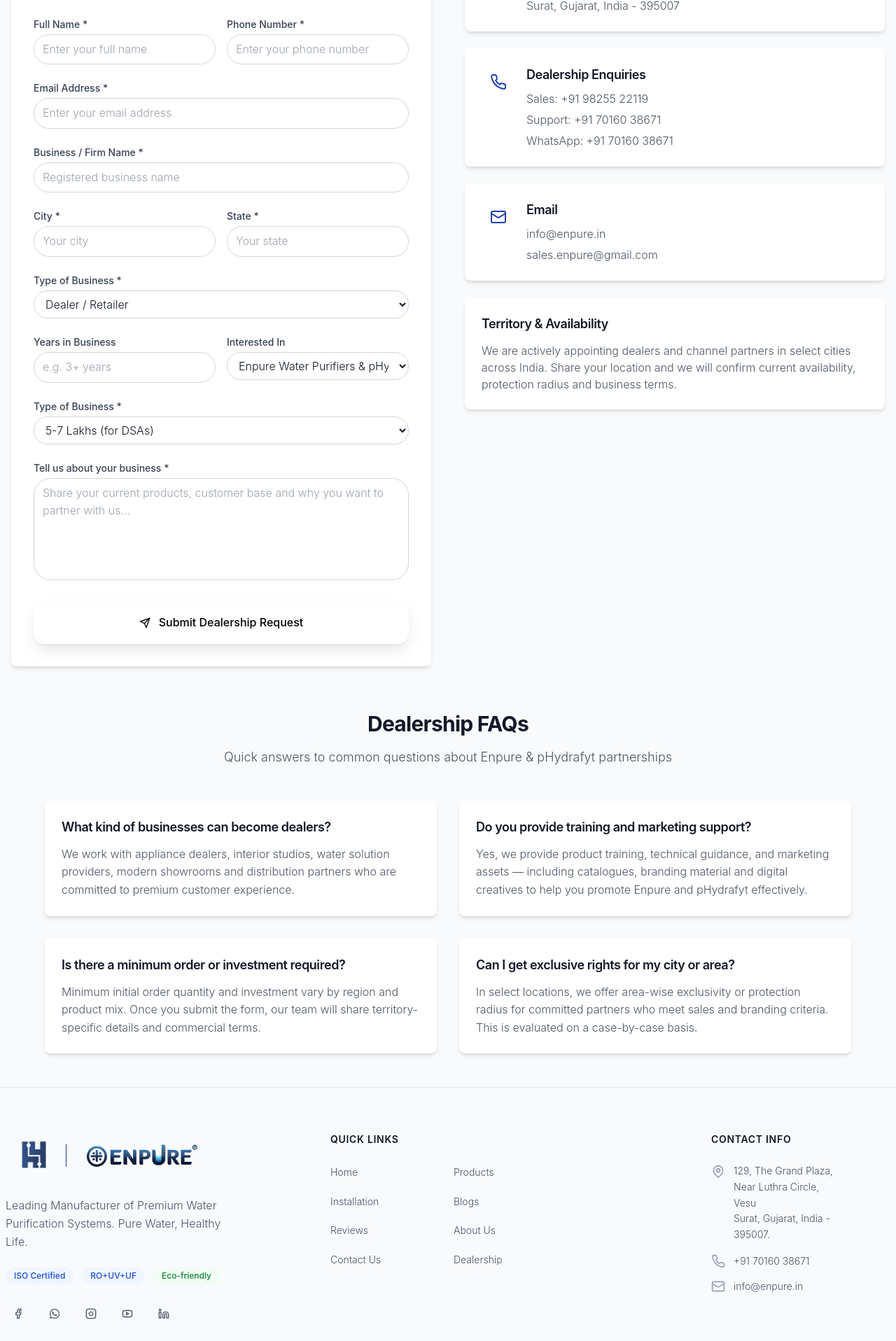
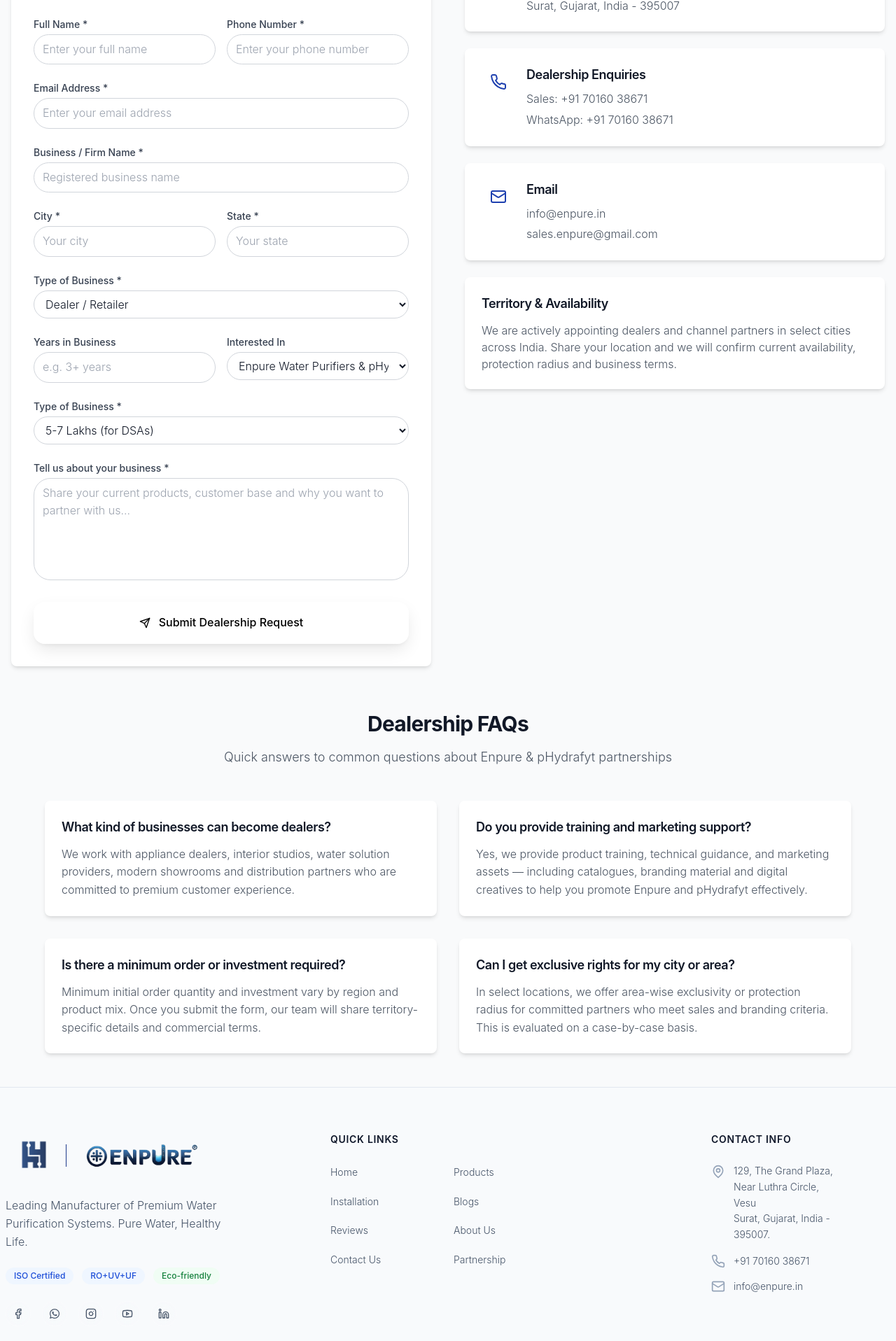
Before and after one commit to shethja/enpure_india_vercel, a React (Vite) app: page /dealership in a window 1280 px wide. Shown: the part 804-2720 px from the top of the page at 70% size. Built offline with nearby package versions, Linux system fonts and the light colour scheme; no server answers.

Commit message:
Footer Updated

```diff
--- a/src/components/Footer.tsx
+++ b/src/components/Footer.tsx
@@ -109,7 +109,7 @@
               </li>
               <li>
                 <Link to="/dealership" className="text-slate-600 hover:text-blue-950 transition-colors duration-300 text-sm">
-                  Dealership
+                  Partnership
                 </Link>
               </li>
             </ul>
--- a/src/pages/Dealership.tsx
+++ b/src/pages/Dealership.tsx
@@ -128,7 +128,7 @@
     {
       icon: <Phone className="h-6 w-6" />,
       title: 'Dealership Enquiries',
-      details: ['Sales: +91 98255 22119', 'Support: +91 70160 38671', 'WhatsApp: +91 70160 38671'],
+      details: ['Sales: +91 70160 38671', 'WhatsApp: +91 70160 38671'],
     },
     {
       icon: <Mail className="h-6 w-6" />,
```
